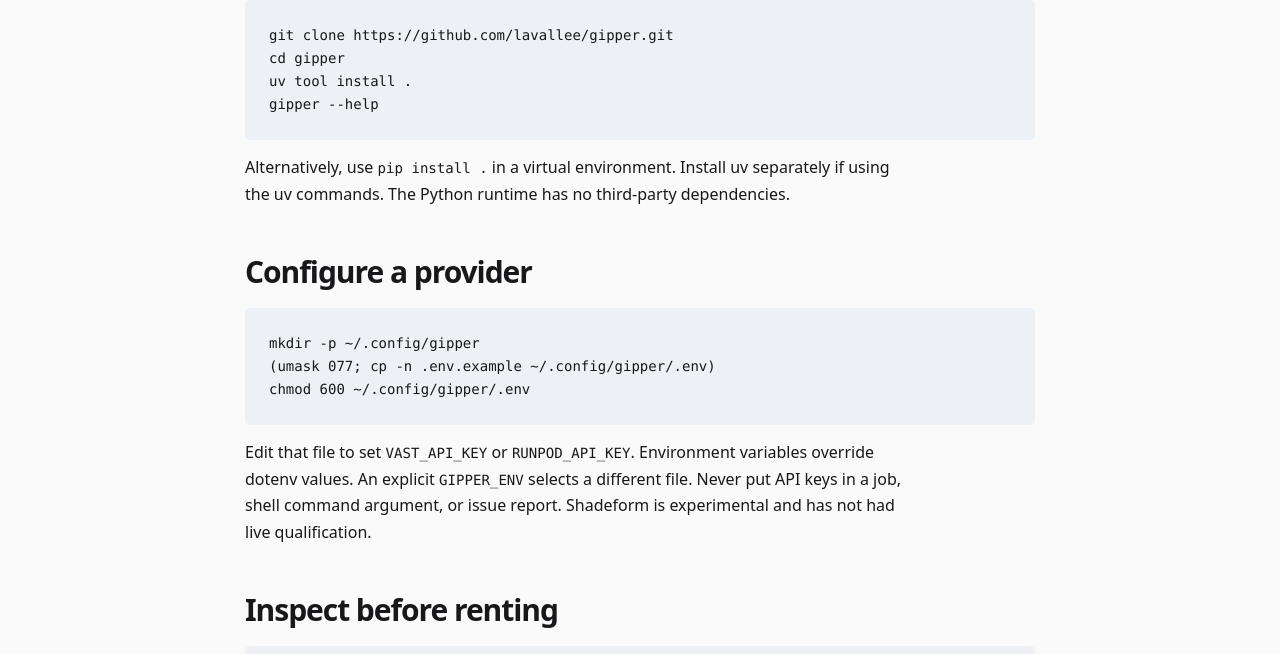
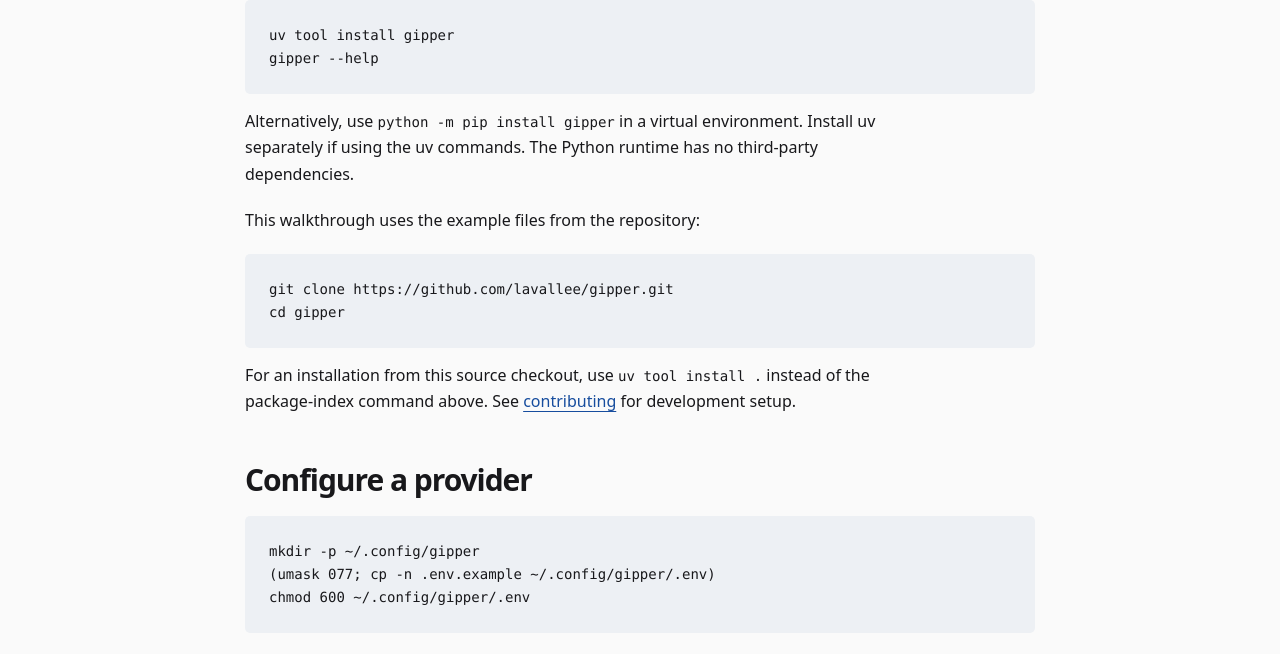
Before and after one commit to lavallee/gipper, a plain HTML site: page docs/guides/quickstart.html in a window 1280 px wide. Shown: the part 446-1100 px from the top of the page. Drawn offline with Linux system fonts and the light colour scheme.

Commit message:
Document verified PyPI installation for public releases

```diff
--- a/docs/guides/quickstart.html
+++ b/docs/guides/quickstart.html
@@ -9,14 +9,20 @@
 <p>Gipper needs a Linux client, Python 3.12+, OpenSSH, and tar with gzip support.
 Provider accounts supply the GPUs; a missing API key disables that provider for
 rentals. Your application and dependencies remain part of your job.</p>
-<h2>Install from source</h2>
+<h2>Install</h2>
+<pre><code class="language-sh">uv tool install gipper
+gipper --help
+</code></pre>
+<p>Alternatively, use <code>python -m pip install gipper</code> in a virtual environment.
+Install uv separately if using the uv commands. The Python runtime has no
+third-party dependencies.</p>
+<p>This walkthrough uses the example files from the repository:</p>
 <pre><code class="language-sh">git clone https://github.com/lavallee/gipper.git
 cd gipper
-uv tool install .
-gipper --help
 </code></pre>
-<p>Alternatively, use <code>pip install .</code> in a virtual environment. Install uv separately
-if using the uv commands. The Python runtime has no third-party dependencies.</p>
+<p>For an installation from this source checkout, use <code>uv tool install .</code> instead
+of the package-index command above. See <a href="https://github.com/lavallee/gipper/blob/main/CONTRIBUTING.md">contributing</a>
+for development setup.</p>
 <h2>Configure a provider</h2>
 <pre><code class="language-sh">mkdir -p ~/.config/gipper
 (umask 077; cp -n .env.example ~/.config/gipper/.env)
```
Also changed, not shown: docs/index.html (+2 -2 lines), site/index.html (+2 -2 lines), 2 other files.
